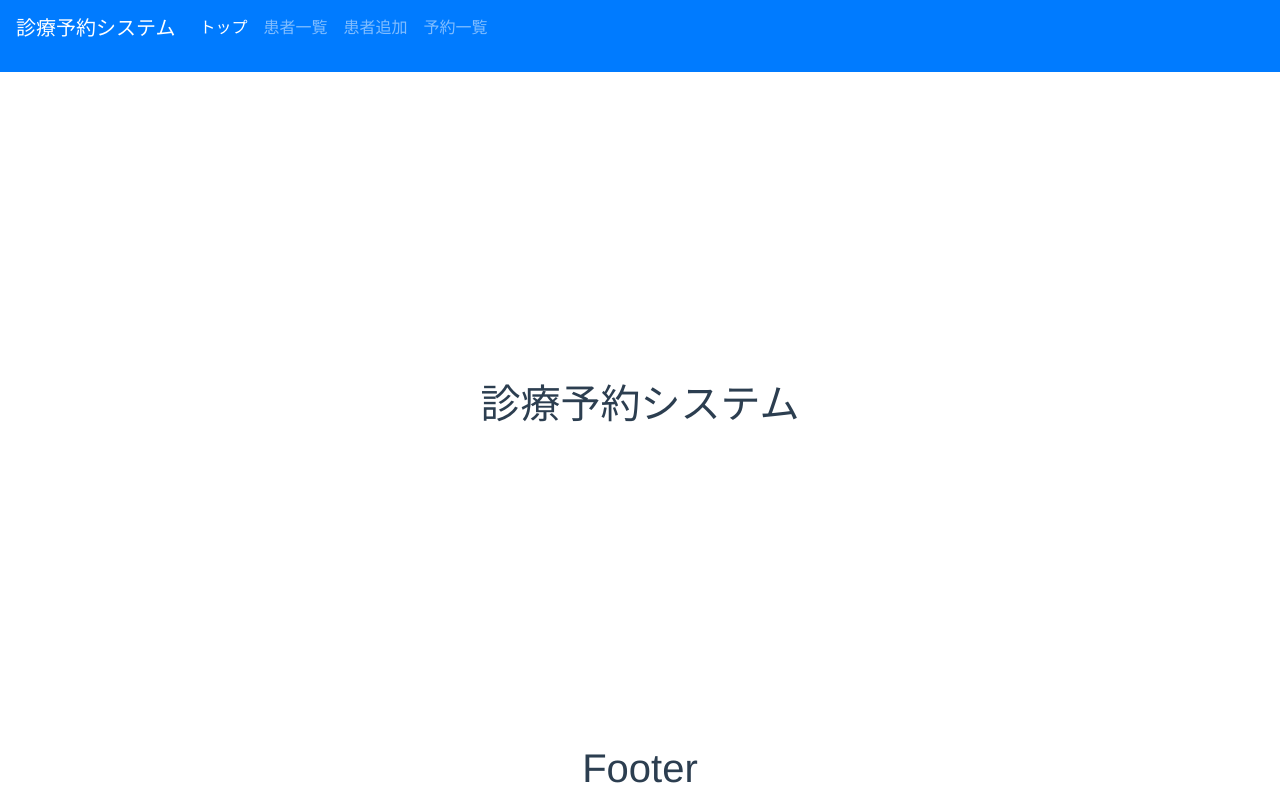
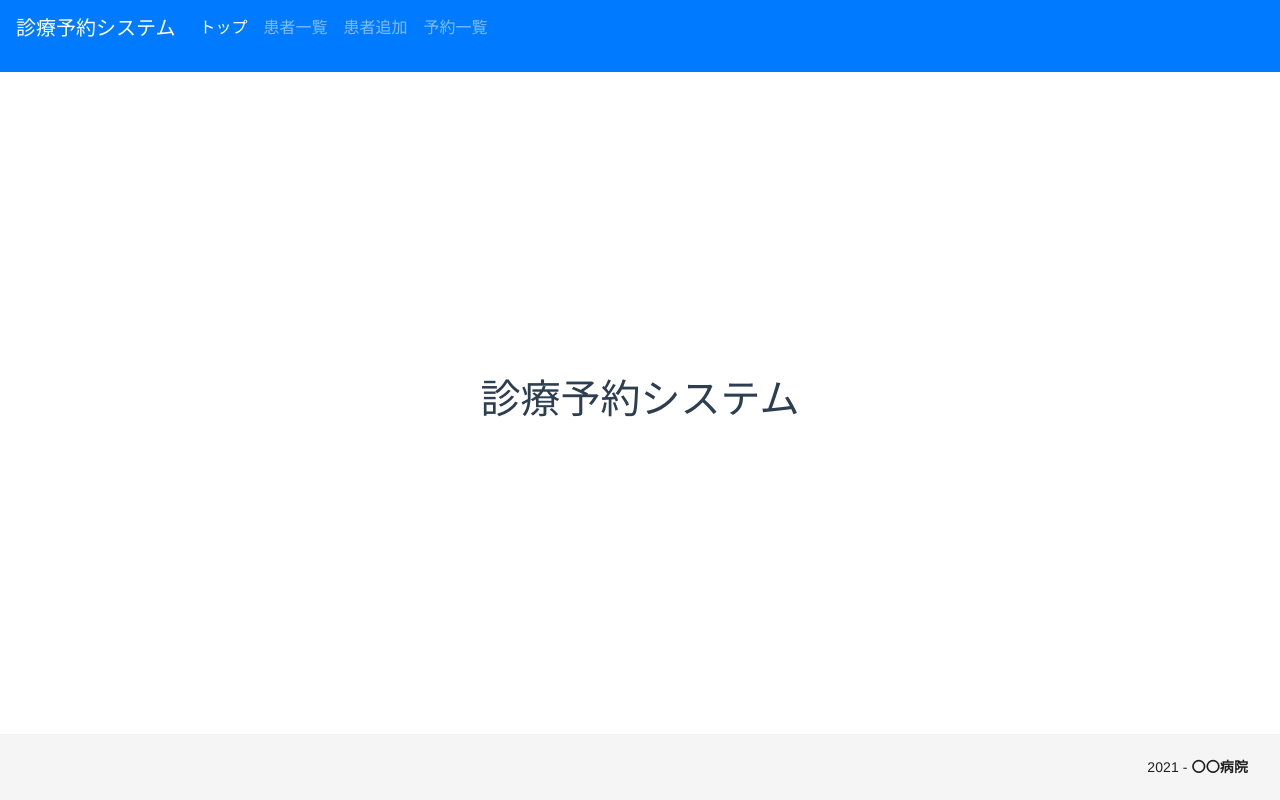
Before and after one commit to YanaPIIDXer/HospitalReserveSystem, a Vue app in the folder frontend/src/: page / in a window 1280 px wide. Built offline with nearby package versions, Linux system fonts and the light colour scheme.

Commit message:
VuetifyのComponentを適用

```diff
--- a/frontend/src/src/components/FooterBar.vue
+++ b/frontend/src/src/components/FooterBar.vue
@@ -1,7 +1,9 @@
 <template>
-    <div>
-        <h1>Footer</h1>
-    </div>
+    <v-footer>
+        <v-card-text class="text-right">
+            {{ new Date().getFullYear() }} - <strong>〇〇病院</strong>
+        </v-card-text>
+    </v-footer>
 </template>
 
 <script>
```
